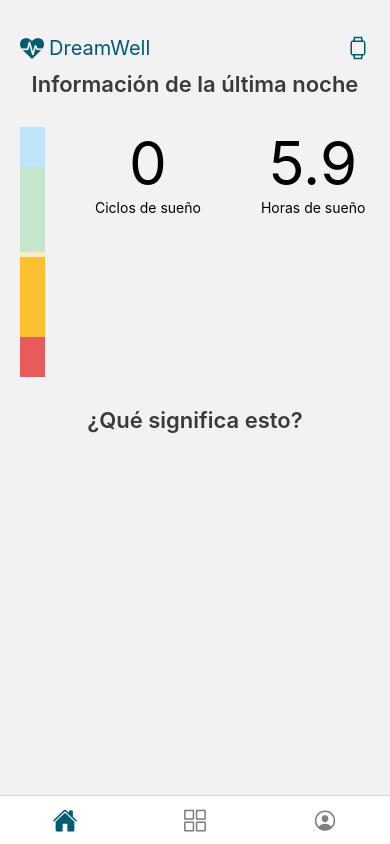
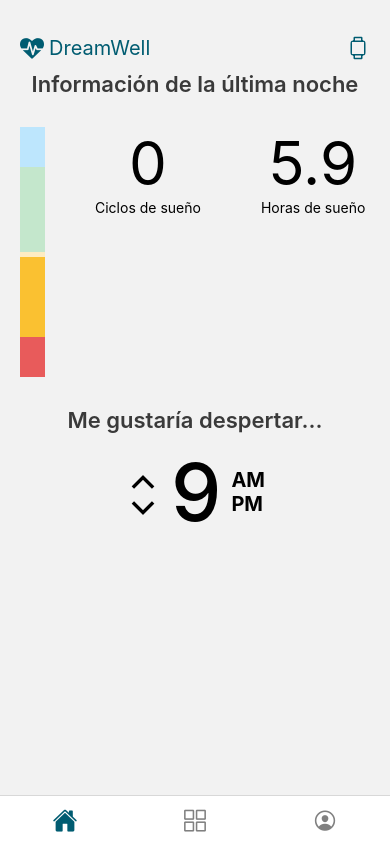
Before and after one commit to pal-ef/sleep_app, a React Native app: screen /Home in a window 390 px wide. Built offline with nearby package versions, Linux system fonts and the light colour scheme.

Commit message:
Home Screen Set Alarm

```diff
--- a/screens/home/Home.js
+++ b/screens/home/Home.js
@@ -1,5 +1,5 @@
-import React from "react";
-import { Text, StyleSheet, View } from "react-native";
+import React, { useEffect, useState } from "react";
+import { Text, StyleSheet, View, TouchableOpacity } from "react-native";
 import { SafeAreaView } from "react-native-safe-area-context";
 import { useNavigation } from "@react-navigation/native";
 import { createBottomTabNavigator } from "@react-navigation/bottom-tabs";
@@ -64,18 +64,43 @@ const Home = () => {
     );
 };
 
-// 3 ciclos con datos aleatorios
-// Simular 1 min
-// 60-80 BPM == despierto
-// 40-60 BPM == sueño ligero
-// 30-40 BPM == sueño profundo
-// 10-20 BPM == casi muerto
+// Simulated data
 
-// Ciclos = horas_dormidas / 90 minutos
-
-// Simular la entrada de datos en tiempo real
+//const [usedData, setUsedData] = useState([]);
+/*
+//          0        1         2
+sleepdata = [[good], [bad], [regular]]
+useEffect(() => {
+    // uso de datos
+    setTimeout(() => {
+        indice++;
+        setUsedData(sleepdata[indice]);
+        if(indice > sleepdata.length) indice = 0;
+    }, 30000);
+}, []);
+*/
 
 const HomeScreen = () => {
+    // States for alarm
+    const [hour, setHour] = useState(9);
+
+    const handleHourUp = () => {
+        let newHour = hour + 1;
+        if (newHour > 12) {
+            setHour(1);
+        } else {
+            setHour(newHour);
+        }
+    };
+
+    const handleHourDown = () => {
+        let newHour = hour - 1;
+        if (newHour < 1) {
+            setHour(12);
+        } else {
+            setHour(newHour);
+        }
+    };
     return (
         <SafeAreaView>
             <Text style={theme.textTitle}>Información de la última noche</Text>
@@ -117,7 +142,38 @@ const HomeScreen = () => {
                     </View>
                 </View>
             </View>
-            <Text style={theme.textTitle}>¿Qué significa esto?</Text>
+            <Text style={theme.textTitle}>Me gustaría despertar...</Text>
+            <View style={theme.setAlarm}>
+                {/* Arrows */}
+                <View style={theme.setAlarmArrows}>
+                    <TouchableOpacity onPress={handleHourUp}>
+                        <Ionicons
+                            style={{ marginTop: 7, marginBottom: -15 }}
+                            name="chevron-up-outline"
+                            size={36}
+                            color="black"
+                        />
+                    </TouchableOpacity>
+                    <TouchableOpacity onPress={handleHourDown}>
+                        <Ionicons
+                            name="chevron-down-outline"
+                            size={36}
+                            color="black"
+                        />
+                    </TouchableOpacity>
+                </View>
+                {/* Big number */}
+                <View style={theme.setAlarmNumber}>
+                    <Text style={{ fontSize: 80, fontWeight: "500" }}>
+                        {hour}
+                    </Text>
+                </View>
+                {/* Meridiem */}
+                <View style={theme.setAlarmNumber}>
+                    <Text style={{ fontSize: 20, fontWeight: "700" }}>AM</Text>
+                    <Text style={{ fontSize: 20, fontWeight: "700" }}>PM</Text>
+                </View>
+            </View>
         </SafeAreaView>
     );
 };
@@ -180,6 +236,13 @@ const theme = StyleSheet.create({
         gap: 60,
     },
     dataBox: {},
+    setAlarm: {
+        display: "flex",
+        flexDirection: "row",
+        justifyContent: "center",
+        alignItems: "center",
+        gap: 10,
+    },
 });
 
 export default Home;
```
